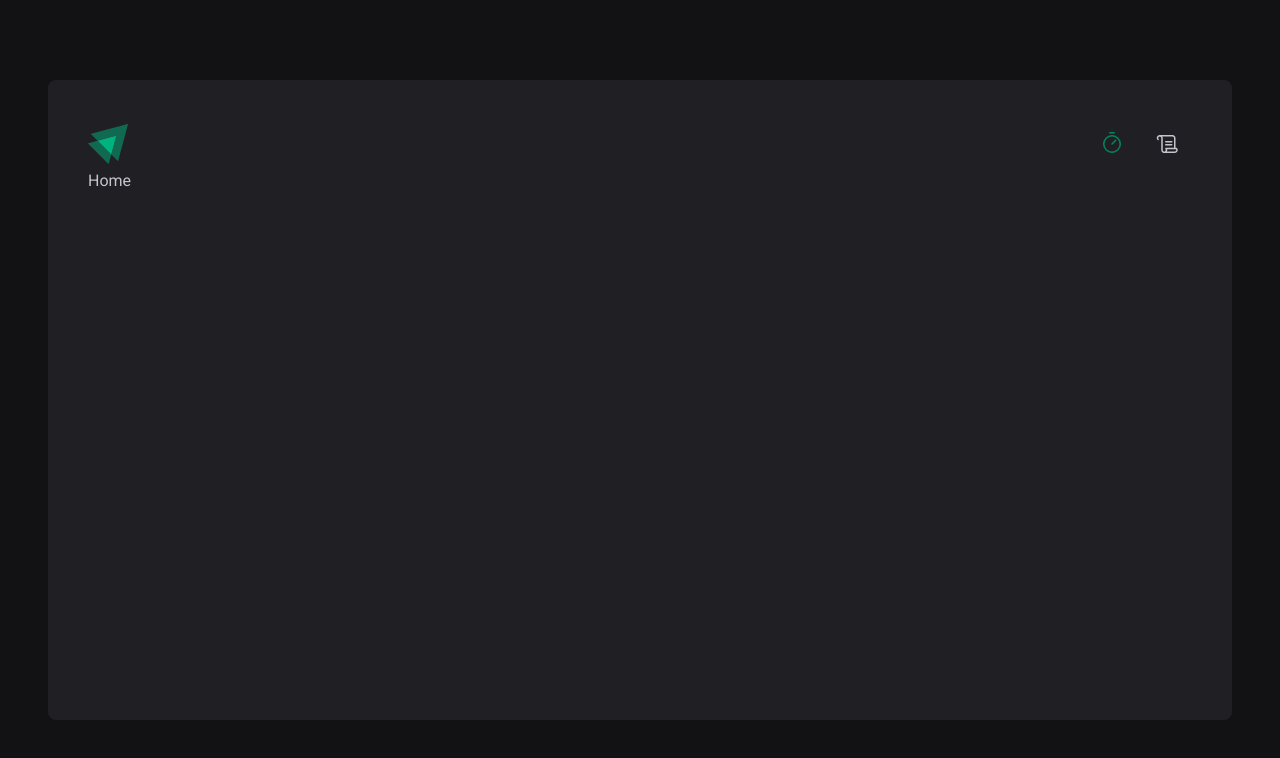
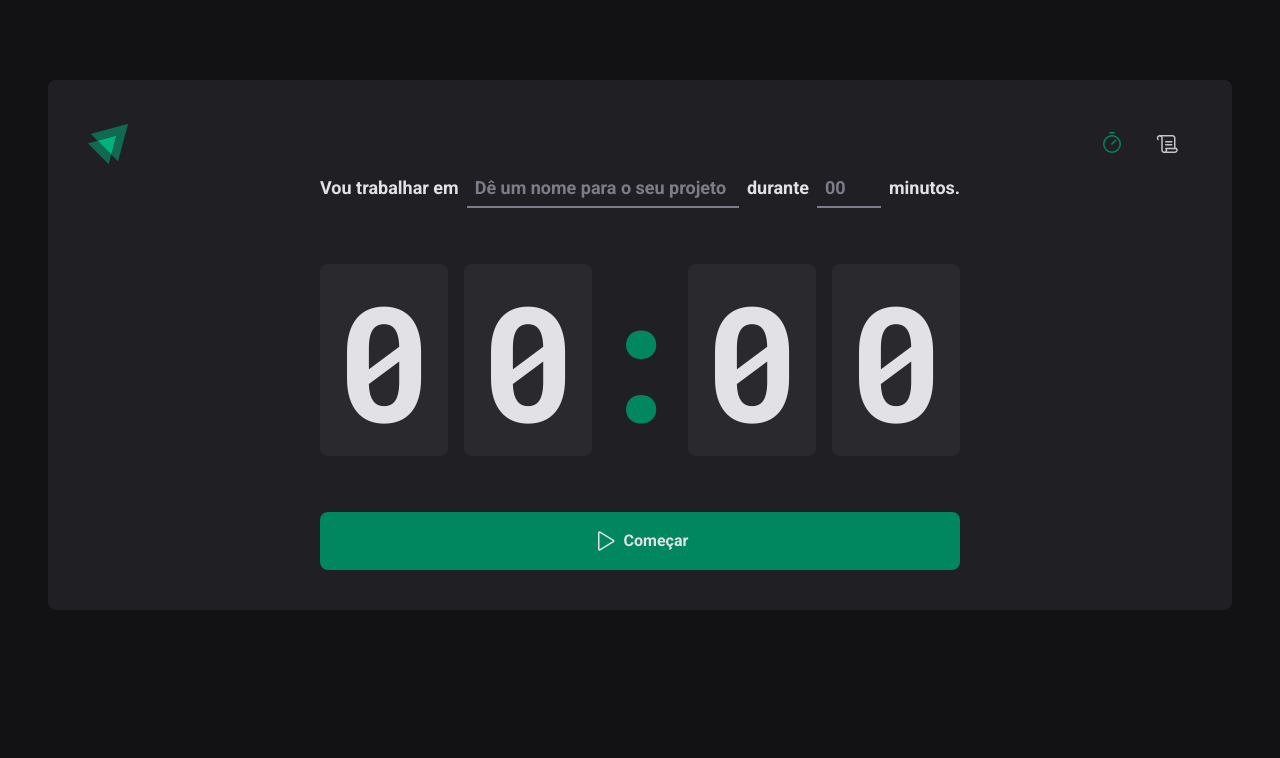
Before and after one commit to kenmarcos/ignite-timer-front-rs, a React (Vite) app: page / in a window 1280 px wide. Shown: the top 758 px of the page. Built offline with nearby package versions, Linux system fonts and the light colour scheme.

Commit message:
feat: add styles to Home

```diff
--- a/src/components/layouts/DefaultLayout/styles.ts
+++ b/src/components/layouts/DefaultLayout/styles.ts
@@ -3,7 +3,7 @@
 export const DefaultLayoutContainer = styled.div`
   background-color: ${({ theme }) => theme["gray-800"]};
   max-width: 74rem;
-  height: calc(100vh - 10rem);
+  /* height: calc(100vh - 10rem); */
   border-radius: 8px;
   margin: 5rem auto;
   padding: 2.5rem;
--- a/src/pages/Home.tsx
+++ /dev/null
@@ -1,3 +0,0 @@
-export const Home = () => {
-  return <div>Home</div>;
-};
--- /dev/null
+++ b/src/pages/Home/index.tsx
@@ -0,0 +1,60 @@
+import { Play } from "phosphor-react";
+import {
+  CountdownContainer,
+  CountdownSeparator,
+  FormContainer,
+  HomeContainer,
+  MinutesAmountInput,
+  StartCountdownButton,
+  TaskInput,
+} from "./styles";
+
+export const Home = () => {
+  return (
+    <HomeContainer>
+      <form>
+        <FormContainer>
+          <label htmlFor="task">Vou trabalhar em</label>
+          <TaskInput
+            type="text"
+            id="task"
+            placeholder="Dê um nome para o seu projeto"
+            list="task-suggestions"
+          />
+          <datalist id="task-suggestions">
+            <option value="Projeto 1"></option>
+            <option value="Projeto 2"></option>
+            <option value="Projeto 3"></option>
+          </datalist>
+
+          <label htmlFor="minutesAmount">durante</label>
+          <MinutesAmountInput
+            type="number"
+            id="minutesAmount"
+            placeholder="00"
+            step={5}
+            min={5}
+            max={60}
+          />
+
+          <span>minutos.</span>
+        </FormContainer>
+
+        <CountdownContainer>
+          <span>0</span>
+          <span>0</span>
+
+          <CountdownSeparator>:</CountdownSeparator>
+
+          <span>0</span>
+          <span>0</span>
+        </CountdownContainer>
+
+        <StartCountdownButton type="submit">
+          <Play size={24} />
+          Começar
+        </StartCountdownButton>
+      </form>
+    </HomeContainer>
+  );
+};
--- /dev/null
+++ b/src/pages/Home/styles.ts
@@ -0,0 +1,107 @@
+import styled from "styled-components";
+
+export const HomeContainer = styled.main`
+  display: flex;
+  flex-direction: column;
+  align-items: center;
+  justify-content: center;
+  height: 100%;
+
+  form {
+    display: flex;
+    flex-direction: column;
+    align-items: center;
+    gap: 3.5rem;
+  }
+`;
+
+export const FormContainer = styled.div`
+  width: 100%;
+  display: flex;
+  align-items: center;
+  justify-content: center;
+  gap: 0.5rem;
+  color: ${({ theme }) => theme["gray-100"]};
+  font-size: 1.125rem;
+  font-weight: bold;
+  flex-wrap: wrap;
+`;
+
+const BaseInput = styled.input`
+  background-color: transparent;
+  height: 2.5rem;
+  border: 0;
+  border-bottom: 2px solid ${({ theme }) => theme["gray-500"]};
+  font-weight: bold;
+  font-size: 1.125rem;
+  padding: 0 0.5rem;
+  color: ${({ theme }) => theme["gray-100"]};
+
+  &:focus {
+    outline: none;
+    border-color: ${({ theme }) => theme["green-500"]};
+  }
+
+  &::placeholder {
+    color: ${({ theme }) => theme["gray-500"]};
+  }
+`;
+
+export const TaskInput = styled(BaseInput)`
+  flex: 1;
+
+  &::-webkit-calendar-picker-indicator {
+    display: none !important;
+  }
+`;
+
+export const MinutesAmountInput = styled(BaseInput)`
+  width: 4rem;
+`;
+
+export const CountdownContainer = styled.div`
+  font-family: "Roboto Mono", monospace;
+  font-size: 10rem;
+  line-height: 8rem;
+  color: ${({ theme }) => theme["gray-100"]};
+  display: flex;
+  gap: 1rem;
+
+  span {
+    background-color: ${({ theme }) => theme["gray-700"]};
+    padding: 2rem 1rem;
+    border-radius: 8px;
+  }
+`;
+
+export const CountdownSeparator = styled.div`
+  color: ${({ theme }) => theme["green-500"]};
+  padding: 2rem 0;
+  width: 4rem;
+  display: flex;
+  justify-content: center;
+  overflow: hidden;
+`;
+
+export const StartCountdownButton = styled.button`
+  width: 100%;
+  padding: 1rem;
+  font-weight: bold;
+  display: flex;
+  justify-content: center;
+  align-items: center;
+  gap: 0.5rem;
+  border-radius: 8px;
+  background-color: ${({ theme }) => theme["green-500"]};
+  color: ${({ theme }) => theme["gray-100"]};
+  transition: background-color 0.2s;
+
+  &:disabled {
+    opacity: 0.7;
+    cursor: not-allowed;
+  }
+
+  &:not(:disabled):hover {
+    background-color: ${({ theme }) => theme["green-700"]};
+  }
+`;
--- a/src/styles/global.ts
+++ b/src/styles/global.ts
@@ -10,6 +10,7 @@
     body {
 		background-color: ${(props) => props.theme["gray-900"]};
 		color: ${(props) => props.theme["gray-300"]};
+		-webkit-font-smoothing: antialiased;
 	}
 
 	body, input, textarea, button {
```
